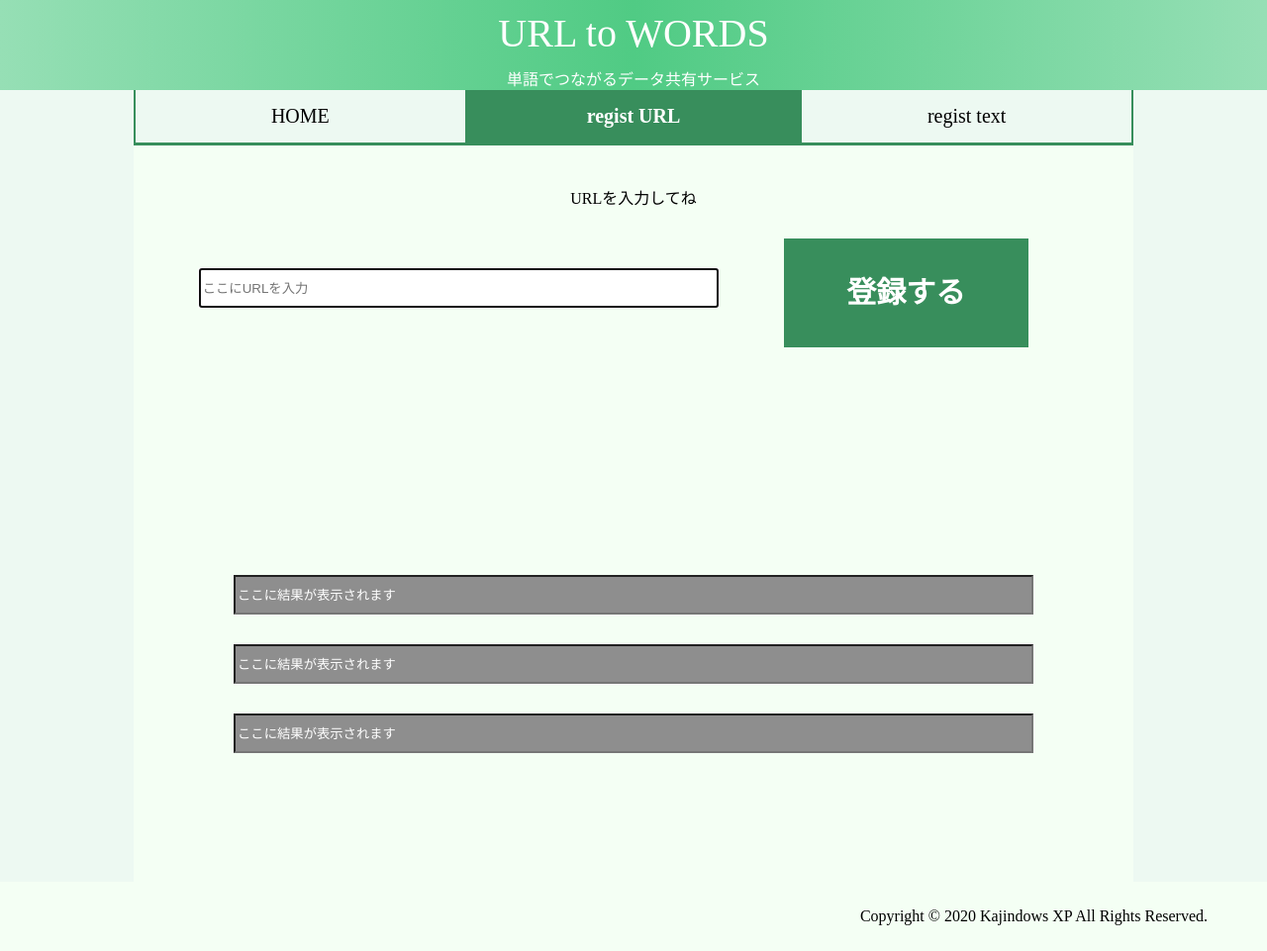
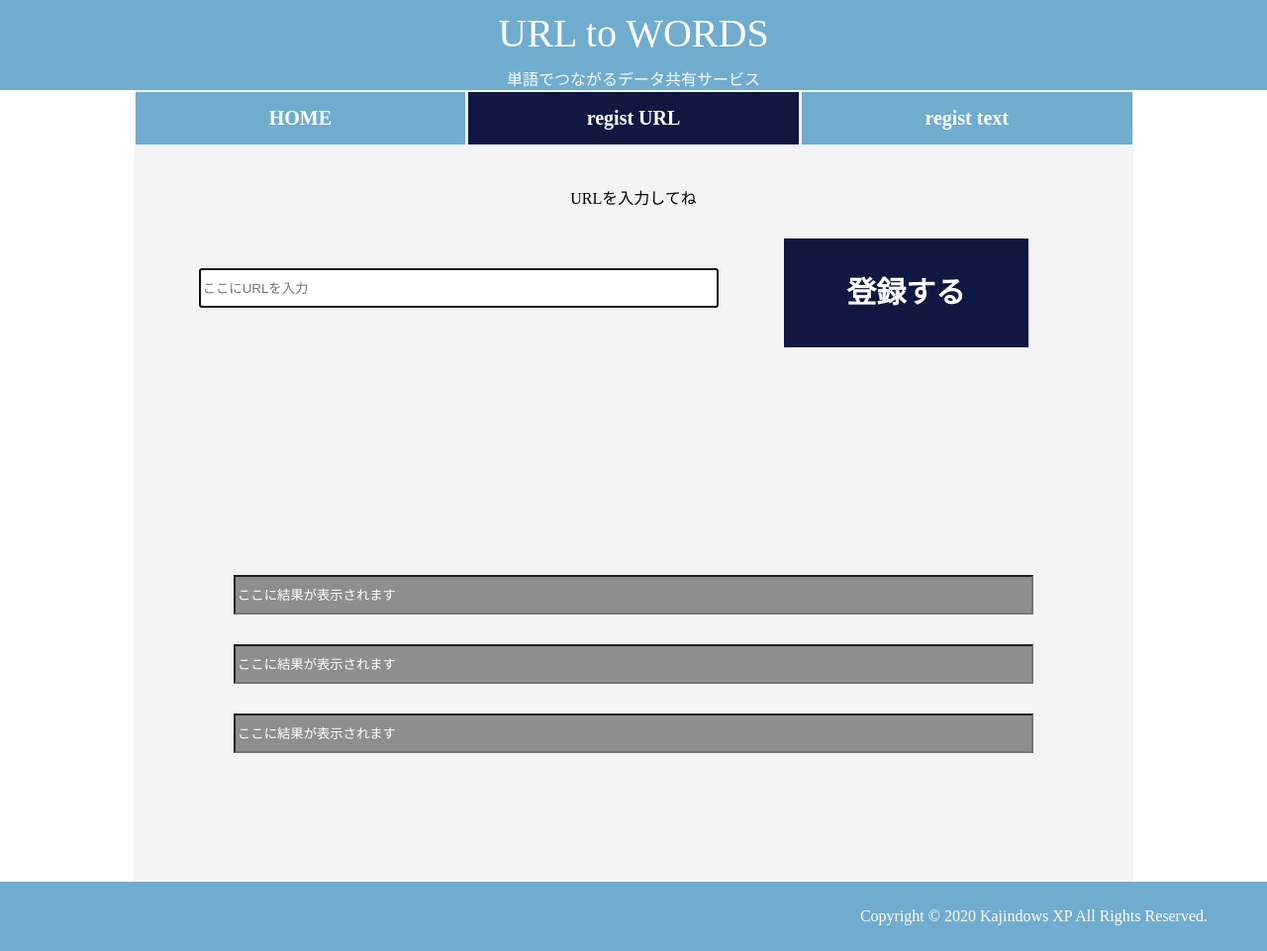
Before and after one commit to kajikentaro/urltowords, a PHP site: page /url.php in a window 1280 px wide. Shown: the whole page at 99% size. Run offline with PHP 8.4, Linux system fonts and the light colour scheme.

Commit message:
change the designs and colors

```diff
--- a/header.php
+++ b/header.php
@@ -17,5 +17,5 @@
         </header>
             <div id="contents">
                 <div id="tab">
-                    <a href="index.php"><div id="tab-home">HOME</div></a><a href="url.php"><div id="tab-url">regist URL</div></a><a href="text.php"><div id="tab-text">regist text</div></a>
+                    <a href="index.php" id="tab-home">HOME</a><a href="url.php" id="tab-url">regist URL</a><a href="text.php" id="tab-text">regist text</a>
                 </div>
--- a/index.js
+++ b/index.js
@@ -10,6 +10,8 @@ window.onload = ()=>{
 	    submit_func();
         }
     }
+    var active_tab = document.getElementById("tab-home");
+    active_tab.classList.add("hilite");
 }
 var submit_func = function(){
     var w1 = word1.value;
--- a/index.php
+++ b/index.php
@@ -14,11 +14,6 @@ require("header.php");
 <textarea class="result" id="textarea" placeholder="結果がここに表示、または別タブで開かれます">
 </textarea>
 <style>
-	#tab-home{
-		background: var(--coldark);
-		font-weight:bold;
-		color:white;
-	}
 	#textarea{
 		height:300px;
 	}
--- a/styles.css
+++ b/styles.css
@@ -1,22 +1,31 @@
 :root{
-    --colmain: #50cb84;
+    /*
+    101841 base
+    70acce accent
+    144da0 sub
+    */
+    --colmain: #70acce ;
+    --collight:#144da0;
+
     --colblack:#8e8e8e;
-    --collight:#96DFB5;
-    --coldark:#388E5C;
-    --coldark2:#30794F ;
-    --colback:#EDF9F2 ;
+    --coldark:#101841; /*accent*/
+    --colback:#fff;
     --white:#fff;
-    --col3:#84DAA8;
-    --col32:#61D090;
-    --contents:#f4fff4;
+    --contents:#f4f4f4;
 }
 body{
     background-color:var(--colback);
     margin:0px;
+    display:flex;
+    flex-direction: column;
+    min-height: 100vh;
 }
 header{
     margin:0px;
+    /*
     background: linear-gradient(to right, var(--collight),var(--colmain),var(--collight));
+    */
+    background: var(--colmain);
 }
 #headder-logo-wrapper{
     margin:0 auto;
@@ -35,23 +44,31 @@ header{
 #tab{
     margin:0 auto;
     text-align:center;
+    display: flex;
+}
+a:visited{
+    color:inherit;
 }
 #tab-url:hover, #tab-text:hover, #tab-home:hover{
-    transition: .4s;
-    background:var(--colmain);
+    transition: 1.0s;
+    background-color:var(--coldark);
 }
 #tab-url, #tab-text, #tab-home{
+    width:100%;
+    margin:1.5px;
     vertical-align: center;
-    display: inline-block;
-    width:calc(100% / 3);
     padding:15px 0;
-    background-color:var(--colback);
+    background-color:var(--colmain);
+    color:white;
+    font-weight: bold;
     box-sizing:border-box;
-    border-right:solid var(--coldark) 2px;
-    border-left:solid var(--coldark) 2px;
-    border-bottom:solid var(--coldark) 3px;
     font-size:20px;
-    color:#000;
+    text-decoration: none;
+}
+.hilite{
+    font-weight:bold;
+    color:white !important;
+    background-color:var(--coldark) !important;
 }
 #description{
     text-align:center;
@@ -83,13 +100,12 @@ header{
     line-height:180px;
     height:180px;
     width:70%;
-    color:var(--white);
     font-weight: bold;
     margin:30px 0;
     background-color:var(--coldark);
-
     display: inline-block;
     text-decoration: none;
+    color:var(--white) !important;
 }
 .submit:hover {
   background: var(--colmain);
@@ -105,6 +121,7 @@ header{
     box-sizing: border-box;
 }
 #contents{
+    flex-grow:1;
     width:100%;
     max-width:1010px;
     background-color: var(--contents);
@@ -112,8 +129,9 @@ header{
     padding-bottom:100px;
 }
 footer{
+    color:white;
     text-align:right;
-    background-color:var(--contents);
+    background-color:var(--colmain);
     margin:0px;
     padding:10px 60px;
     width:100%;
--- a/text.js
+++ b/text.js
@@ -9,6 +9,8 @@ window.onload = ()=>{
             e.preventDefault();
         }
     }
+    var active_tab = document.getElementById("tab-text");
+    active_tab.classList.add("hilite");
 }
 function submit_func(){
     var text = document.getElementById("url-input").value;
--- a/text.php
+++ b/text.php
@@ -16,11 +16,6 @@ require("header.php");
 	<input id="word3" class="result" type="text" placeholder="ここに結果が表示されます">
 </div>
 <style>
-	#tab-text{
-		background: var(--coldark);
-		font-weight:bold;
-		color:white;
-	}
 	.submit{
 		height:110px;
 		line-height:110px;
--- a/url.js
+++ b/url.js
@@ -8,6 +8,8 @@ window.onload = ()=>{
 	    submit_func();
         }
     }
+    var active_tab = document.getElementById("tab-url");
+    active_tab.classList.add("hilite");
 }
 var submit_func =  function(){
     var url = document.getElementById("url-input").value;
--- a/url.php
+++ b/url.php
@@ -16,11 +16,6 @@ require("header.php");
 	<input id="word3" class="result" type="text" placeholder="ここに結果が表示されます">
 </div>
 <style>
-	#tab-url{
-		background: var(--coldark);
-		font-weight:bold;
-		color:white;
-	}
 	.submit{
 		height:110px;
 		line-height:110px;
```
